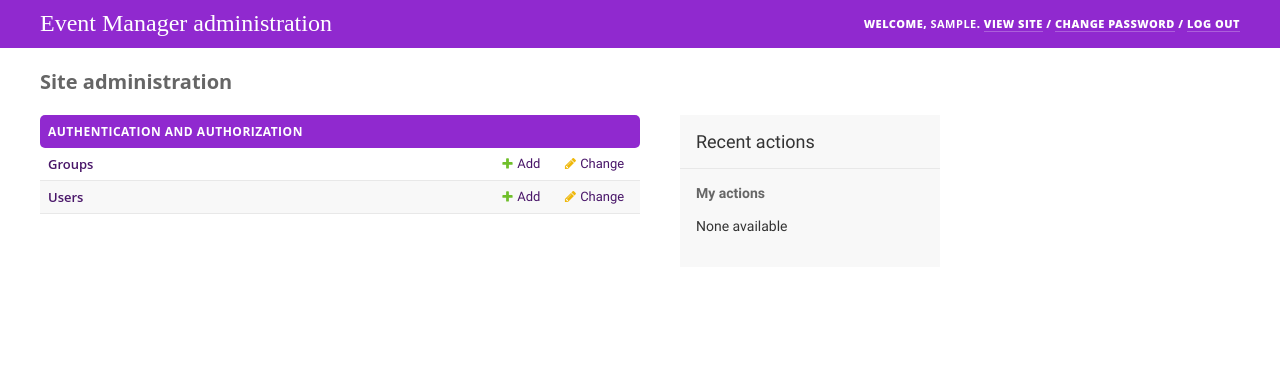
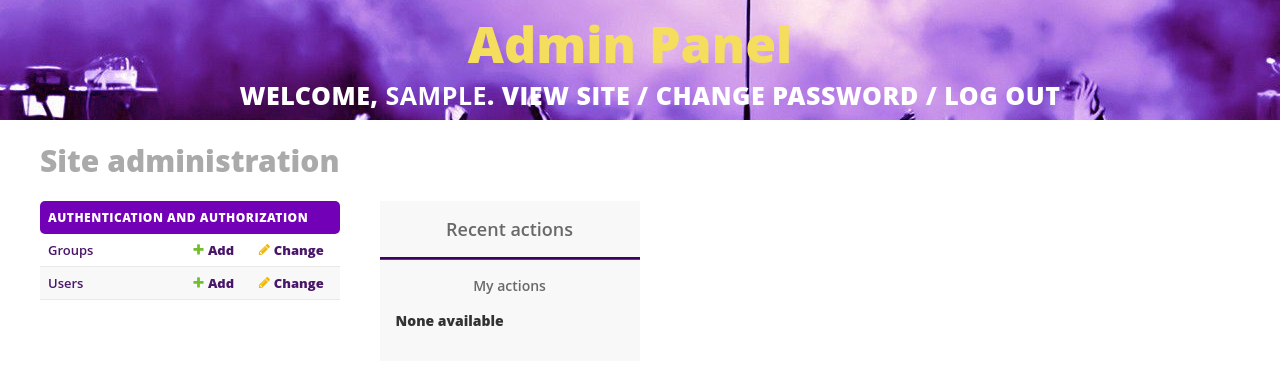
Before and after one commit to FunnyGames/event-manager, a Django app: page /admin/ in a window 1280 px wide. Shown: the top 380 px of the page. Run offline with Django 3.2, Linux system fonts and the light colour scheme; the visitor is signed in with stand-in values (Sample User, id 1); data comes from the database, SQL or seed files in the repository; data that the repository does not hold is empty.

Commit message:
admin panel style change

```diff
--- a/event_manager/static/css/admin-extra.css
+++ b/event_manager/static/css/admin-extra.css
@@ -1,26 +1,79 @@
-#branding h1, #branding h1 a:link, #branding h1 a:visited {
+#branding h1, #branding h1, #branding h1 a:visited {
+    font-weight: 800;
     color: white;
+    font-size: 50px;
 }
 
 #site-name {
-    font-size: 20px;
-    font-family: Lora, 'Times New Roman', serif;
+    font-weight: 800;
+    font-size: 50px;
+    font-family: 'Open Sans', 'Helvetica Neue', Helvetica, Arial, sans-serif
 }
 
 #user-tools {
+    font-family: 'Open Sans', 'Helvetica Neue', Helvetica, Arial, sans-serif;
+    color: white;
+    font-size: 25px;
     font-weight: 800;
+}
+
+#user-tools a,#user-tools a:visited{
     color: white;
+    border-bottom: none;
+}
+
+#user-tools a:hover{
+    color: #cfcfcf;
+    border-bottom: none;
 }
 
 #header {
-    border-bottom: 1px solid #9029cf;
-    background-color: #9029cf;
+    display: flex;
+    flex-direction: column;
+    background: url(/static/event/img/background.jpg) 100% 0 no-repeat fixed;
+    background-position-y: -460px;
+    height: 100px;
+    font-family: 'Open Sans', 'Helvetica Neue', Helvetica, Arial, sans-serif;
+    border-bottom: none;
+    background-color: #000000;
     font-family: 'Open Sans', 'Helvetica Neue', Helvetica, Arial, sans-serif;
 }
 
+#content.colMS {
+    width: 100%;
+    max-width: fit-content;
+    font-weight: 800;
+    font-family: 'Open Sans', 'Helvetica Neue', Helvetica, Arial, sans-serif
+}
+
+#content h1 {
+    color: #aaaaaa;
+    font-weight: 800;
+    font-size: 30px;
+}
+
+#contetn-related {
+    border-radius: 5px;
+}
+#content-related .module h2 {
+    font-weight: 600;
+    color: dimgrey;
+    font-family: 'Open Sans', 'Helvetica Neue', Helvetica, Arial, sans-serif;
+    border-bottom: 3px groove #7200b7;
+    text-align: center;
+}
+
+#content-related .module h3 {
+    font-weight: 600;
+    color: dimgrey;
+    font-family: 'Open Sans', 'Helvetica Neue', Helvetica, Arial, sans-serif;
+    text-align: center;
+}
+
+
 .module caption {
     border-radius: 5px;
-    background-color: #9029cf;
+    background-color: #7200b7;
     font-family: 'Open Sans', 'Helvetica Neue', Helvetica, Arial, sans-serif;
     font-weight: bolder;
 }
--- a/event_manager/templates/admin/base_site.html
+++ b/event_manager/templates/admin/base_site.html
@@ -7,7 +7,9 @@
 <link rel="stylesheet" type="text/css" href="{% static "css/admin-extra.css" %}" />{% endblock %}
 
 {% block branding %}
-<h1 id="site-name"><a href="{% url 'admin:index' %}">{{ site_header|default:_('Django administration') }}</a></h1>
+    <h1 id="site-name"><a href="{% url 'admin:index' %}">Admin Panel</a></h1>
 {% endblock %}
 
+
+
 {% block nav-global %}{% endblock %}
```
Also changed, not shown: other parts of event_manager/static/css/admin-extra.css (+29 -5 lines).
